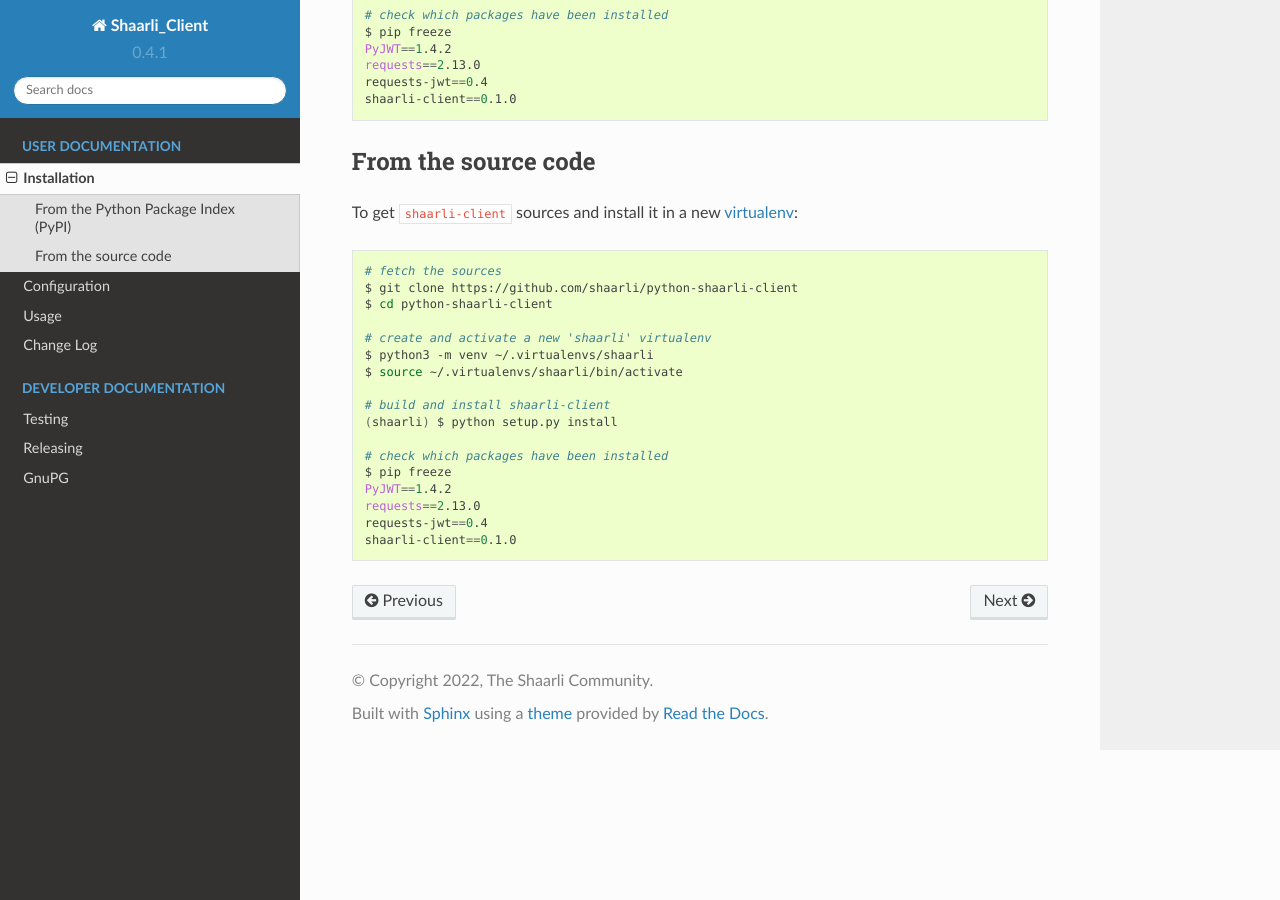
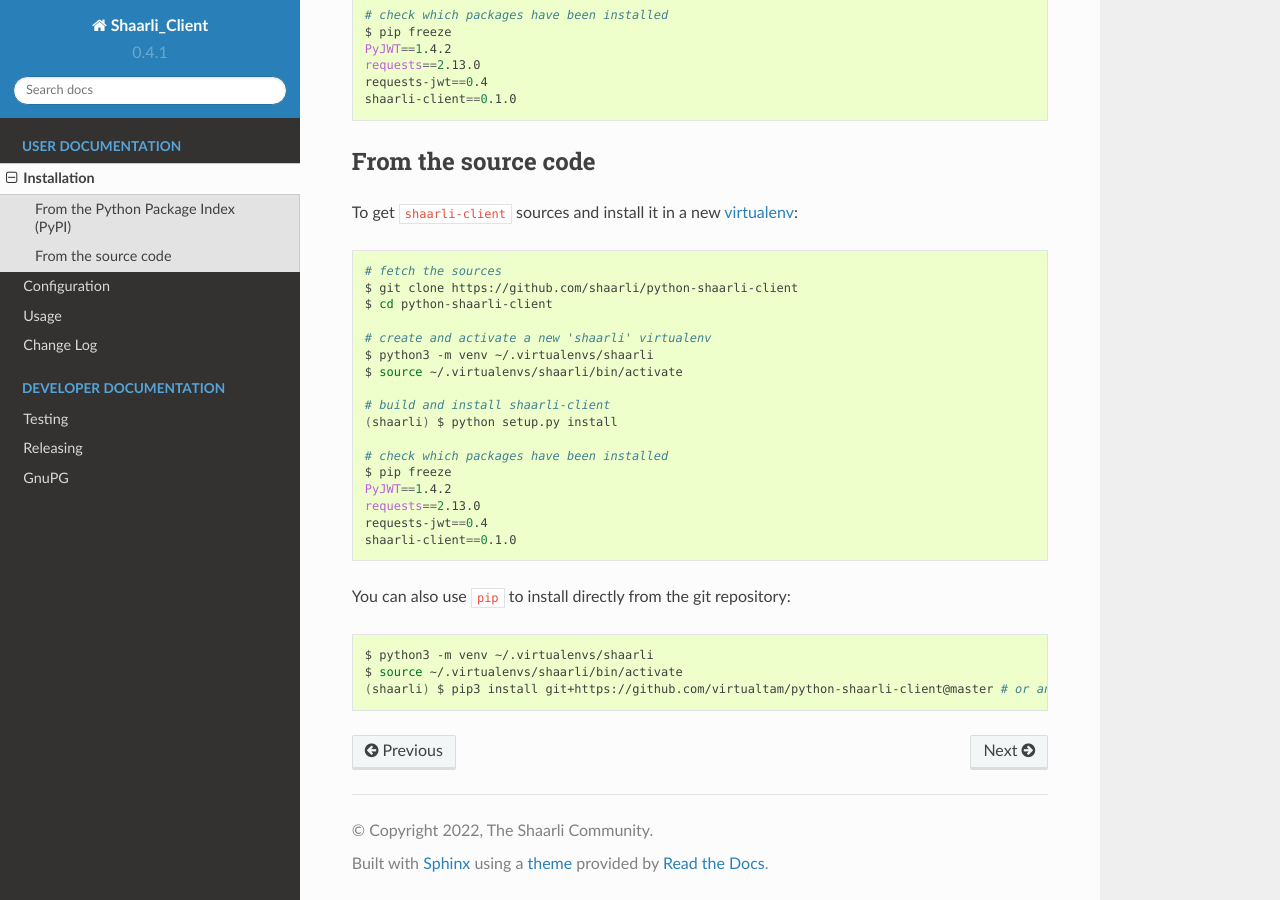
Before and after one commit to shaarli/python-shaarli-client, a Sphinx documentation site: the page built from docs/user/installation.rst, in a window 1280 px wide and 900 px high, scrolled down 543 px. Built offline with Sphinx 7.4.7 and the Read the Docs theme 2.0.0, drawn with Linux system fonts in a browser that asks for light colours.

Commit message:
doc: user: installation: add instructions for installation from the git repository using pip

```diff
--- a/docs/user/installation.rst
+++ b/docs/user/installation.rst
@@ -58,3 +58,11 @@
   requests==2.13.0
   requests-jwt==0.4
   shaarli-client==0.1.0
+
+You can also use ``pip`` to install directly from the git repository:
+
+.. code-block:: bash
+
+  $ python3 -m venv ~/.virtualenvs/shaarli
+  $ source ~/.virtualenvs/shaarli/bin/activate
+  (shaarli) $ pip3 install git+https://github.com/virtualtam/python-shaarli-client@master # or any other branch/tag
```
